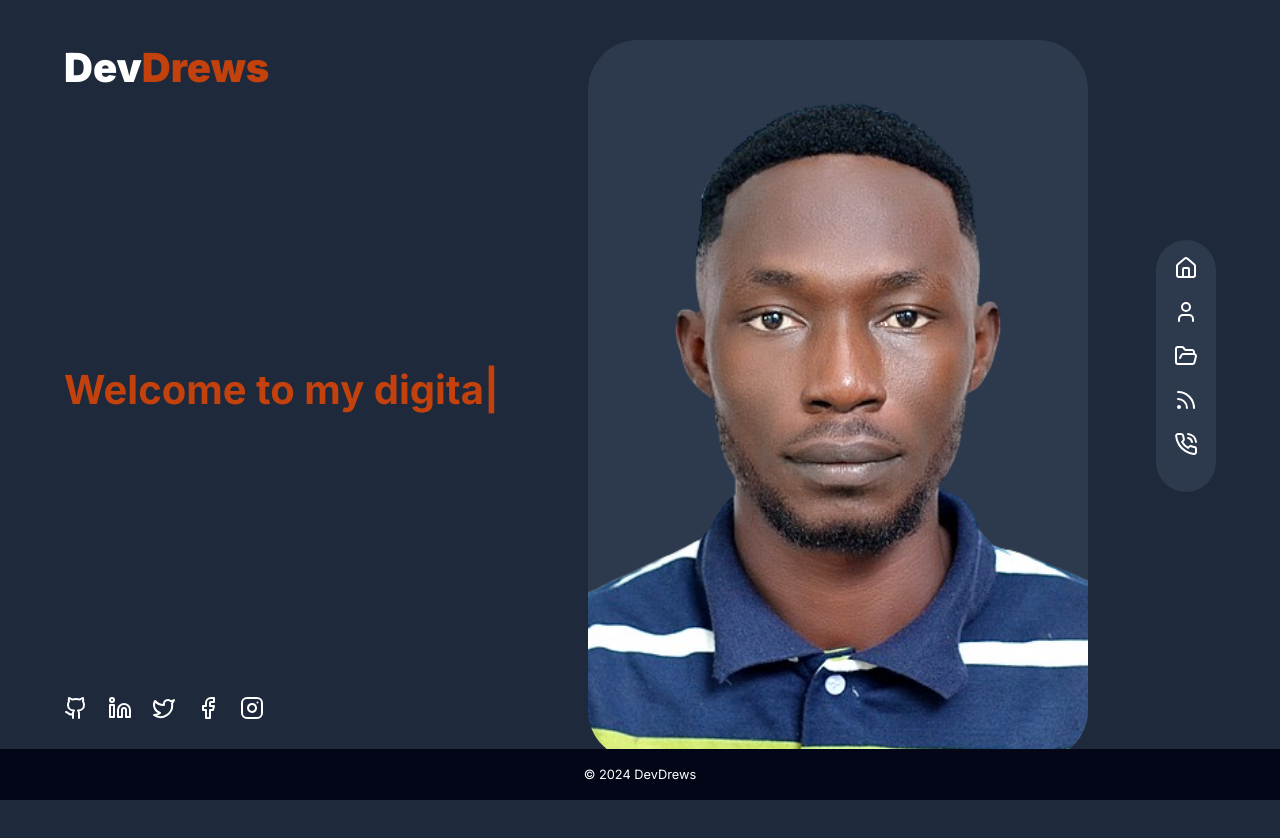
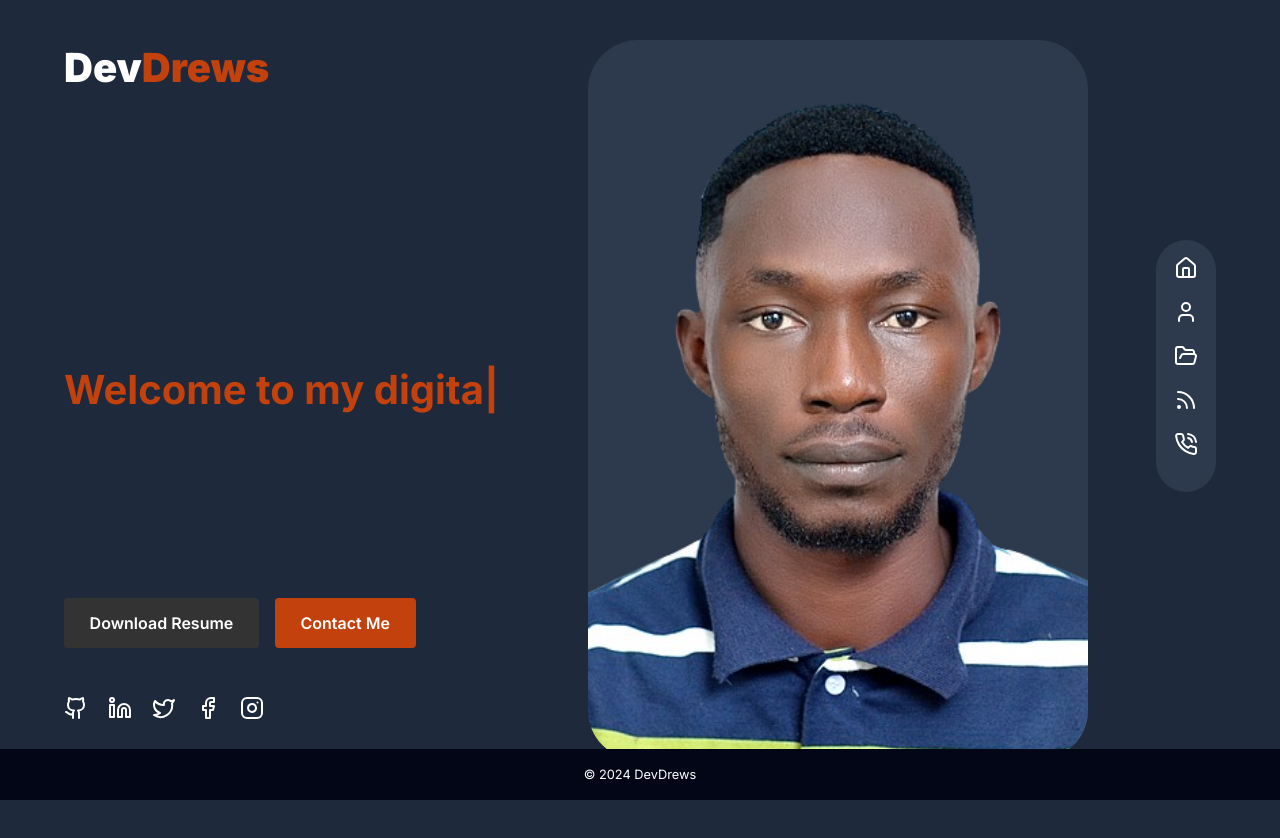
Before and after one commit to and-rews/devdrews, a Next.js app: page / in a window 1280 px wide. Shown: the top 838 px of the page. Built offline with nearby package versions, Linux system fonts and the light colour scheme.

Commit message:
resume added

```diff
--- a/components/SocialIcons.tsx
+++ b/components/SocialIcons.tsx
@@ -6,6 +6,23 @@ import Link from "next/link";
 export default function SocialIcons() {
   return (
     <div className={styles.socialIcons}>
+      <div>
+        <Link
+          href="/resume.pdf"
+          target="_blank"
+          rel="noopener noreferrer"
+          className={`${styles.button} ${styles.downloadButton}`}
+        >
+          Download Resume
+        </Link>
+        <Link
+          href="/contact"
+          className={`${styles.button} ${styles.contactButton}`}
+        >
+          Contact Me
+        </Link>
+      </div>
+      <div className={styles.links}>
         <Link
           href="https://github.com/and-rews"
           target="_blank"
@@ -47,5 +64,6 @@ export default function SocialIcons() {
           <Instagram />
         </Link>
       </div>
+    </div>
   );
 }
--- a/styles/SocialIcons.module.css
+++ b/styles/SocialIcons.module.css
@@ -1,9 +1,42 @@
 .socialIcons {
   color: #fff;
   position: absolute;
-  display: flex;
   bottom: 10%;
   left: 5%;
+}
+
+.links {
+  display: flex;
+  margin-top: 3rem;
+}
+
+.button {
+  display: inline-block;
+  padding: 0.8rem 1.6rem;
+  border-radius: 4px;
+  text-decoration: none;
+  font-size: 1rem;
+  font-weight: 600;
+  transition: background-color 0.3s ease;
+  margin-right: 1rem;
+}
+
+.downloadButton {
+  background-color: #333;
+  color: #fff;
+}
+
+.downloadButton:hover {
+  background-color: #555;
+}
+
+.contactButton {
+  background-color: rgb(194 65 12);
+  color: #fff;
+}
+
+.contactButton:hover {
+  background-color: rgb(112, 33, 1);
 }
 
 @media only screen and (max-width: 780px) {
```
Also changed, not shown: 1 other file (tests, documents, lock files or other folders). Lines whose indentation alone changed are shown as unchanged.
